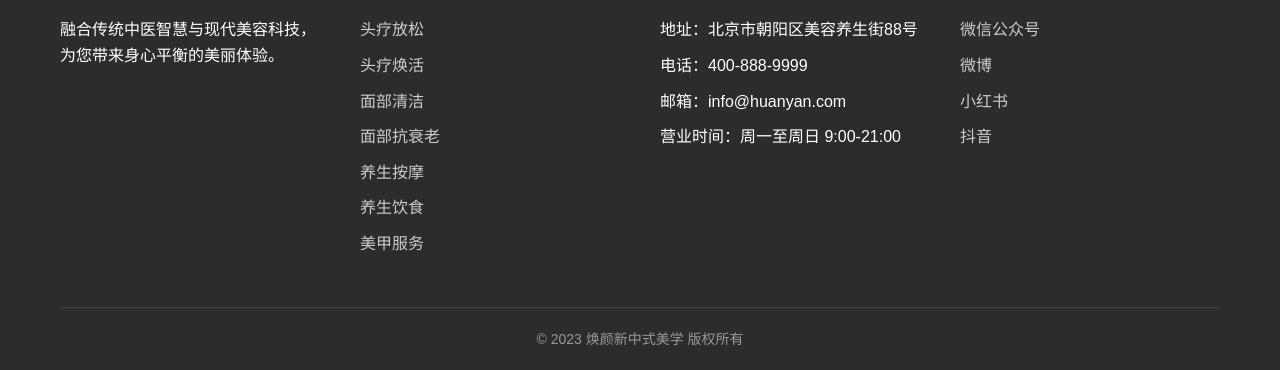
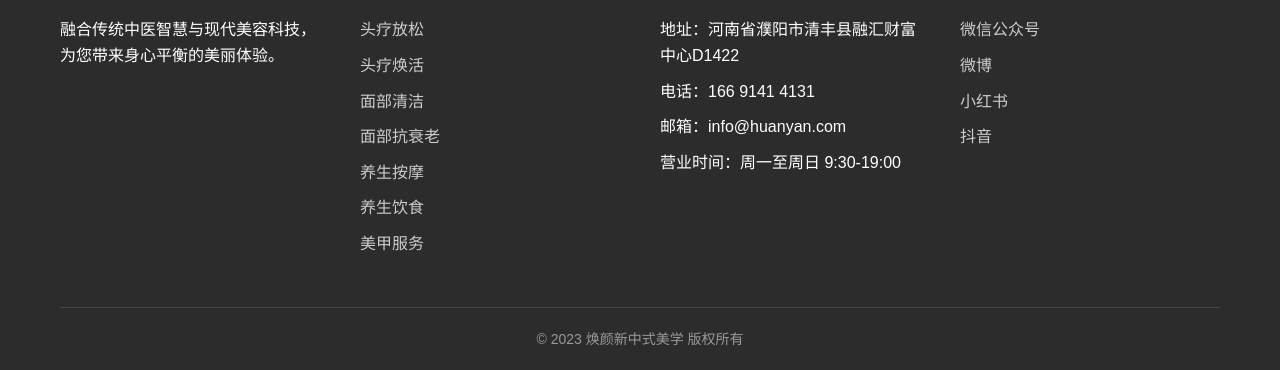
Before and after one commit to huanyanmx/huanyanmx.github.io, a plain HTML site: page index.html in a window 1280 px wide. Shown: the part 2938-3308 px from the top of the page. Drawn offline with Linux system fonts and the light colour scheme.

Commit message:
Update contact information in index.html
第一次修改底部时间

```diff
--- a/index.html
+++ b/index.html
@@ -517,10 +517,10 @@
                 <div class="footer-column">
                     <h3>联系我们</h3>
                     <ul>
-                        <li>地址：北京市朝阳区美容养生街88号</li>
-                        <li>电话：400-888-9999</li>
+                        <li>地址：河南省濮阳市清丰县融汇财富中心D1422</li>
+                        <li>电话：166 9141 4131</li>
                         <li>邮箱：info@huanyan.com</li>
-                        <li>营业时间：周一至周日 9:00-21:00</li>
+                        <li>营业时间：周一至周日 9:30-19:00</li>
                     </ul>
                 </div>
                 <div class="footer-column">
```
